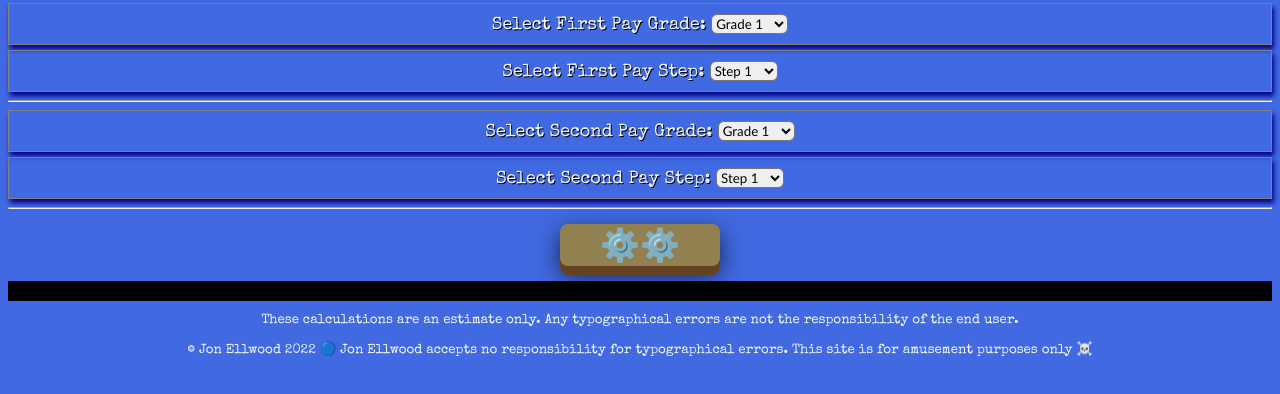
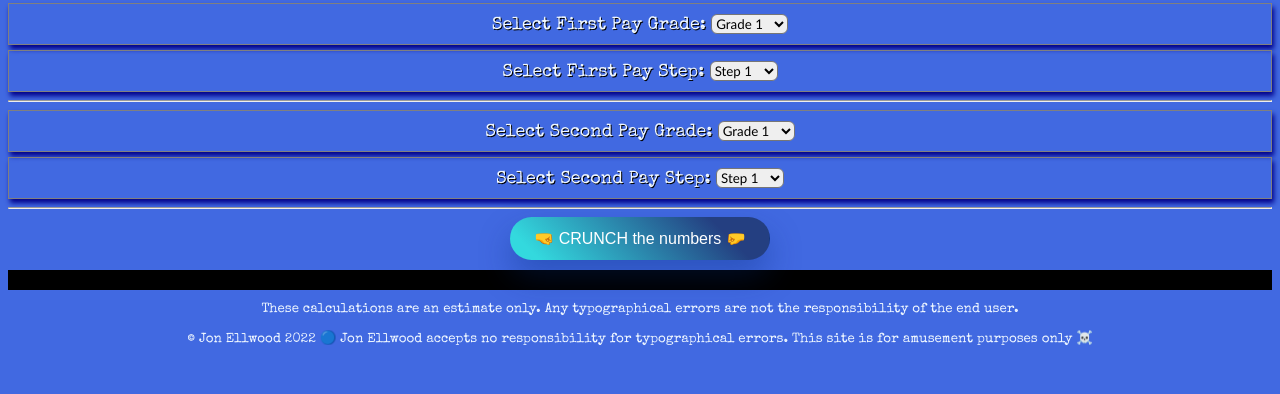
Before and after one commit to jonellwood/salaryCalculator, a plain HTML site: page index.html in a window 1280 px wide. Shown: the part 80-474 px from the top of the page. Drawn offline with Linux system fonts and the light colour scheme.

Commit message:
goofyness

```diff
--- a/index.html
+++ b/index.html
@@ -105,7 +105,7 @@
         </div>
     </form>
     <hr>
-    <input class="form-submit" type="submit" onclick="processForm()" value="⚙️⚙️">
+    <input class="form-submit" type="submit" onclick="processForm()" value="🤜 CRUNCH the numbers 🤛">
             </form>
     <div id="resultsHolder" class="resultsHolder">
     <p id="resultsblock" style="display: none">THIS ONE </p>
--- a/main.css
+++ b/main.css
@@ -71,7 +71,7 @@ footer {
     box-shadow: 3px 3px gray;
 
 } */
-.form-submit{
+/* .form-submit{
   position: relative;
   background-color: rgba(145, 129, 81, 1);
   color: rgba(255, 255, 255, 1);
@@ -92,7 +92,28 @@ footer {
   box-shadow: 0 3px 0 rgba(101, 67, 33, 1),0px 3px 6px rgba(0, 0, 0, .7);
   position: relative;
   top: 6px;
+} */
+.form-submit{
+    background-color: #002878;
+    background-image: linear-gradient(45deg, #33d9de 0%, #33d9de 55%, #243f81 90%);
+    background-position: 100% 0;
+    background-size: 200% 200%;
+    color: white;
+    border-radius: 50px;
+    border: none;
+    padding: 12px 24px;
+    font-family: 'Nunito', sans-serif;
+    font-size: 16px;
+    font-weight: 200;
+    text-decoration: none;
+    box-shadow: 0 16px 32px 0 rgba(0, 40, 120, .35);
+    transition: all 0.5s ease;
 }
+.form-submit:hover {
+    box-shadow: 0 0px 0px 0 rgba(0, 40, 120, 0);
+    background-position: 0 0;
+}
+
 .form-select{
     font-family:Calibri;
     border-radius: 6px;
```
